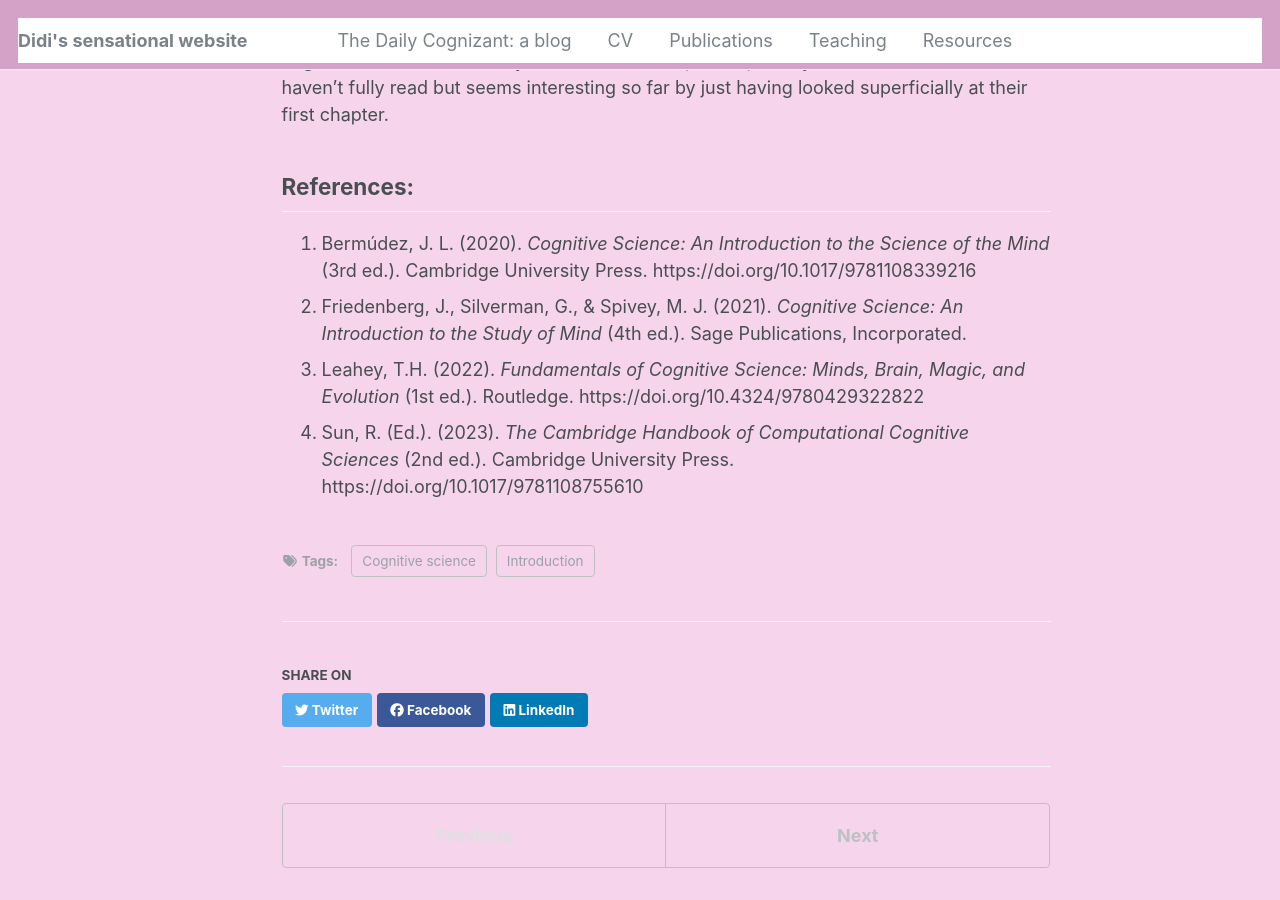
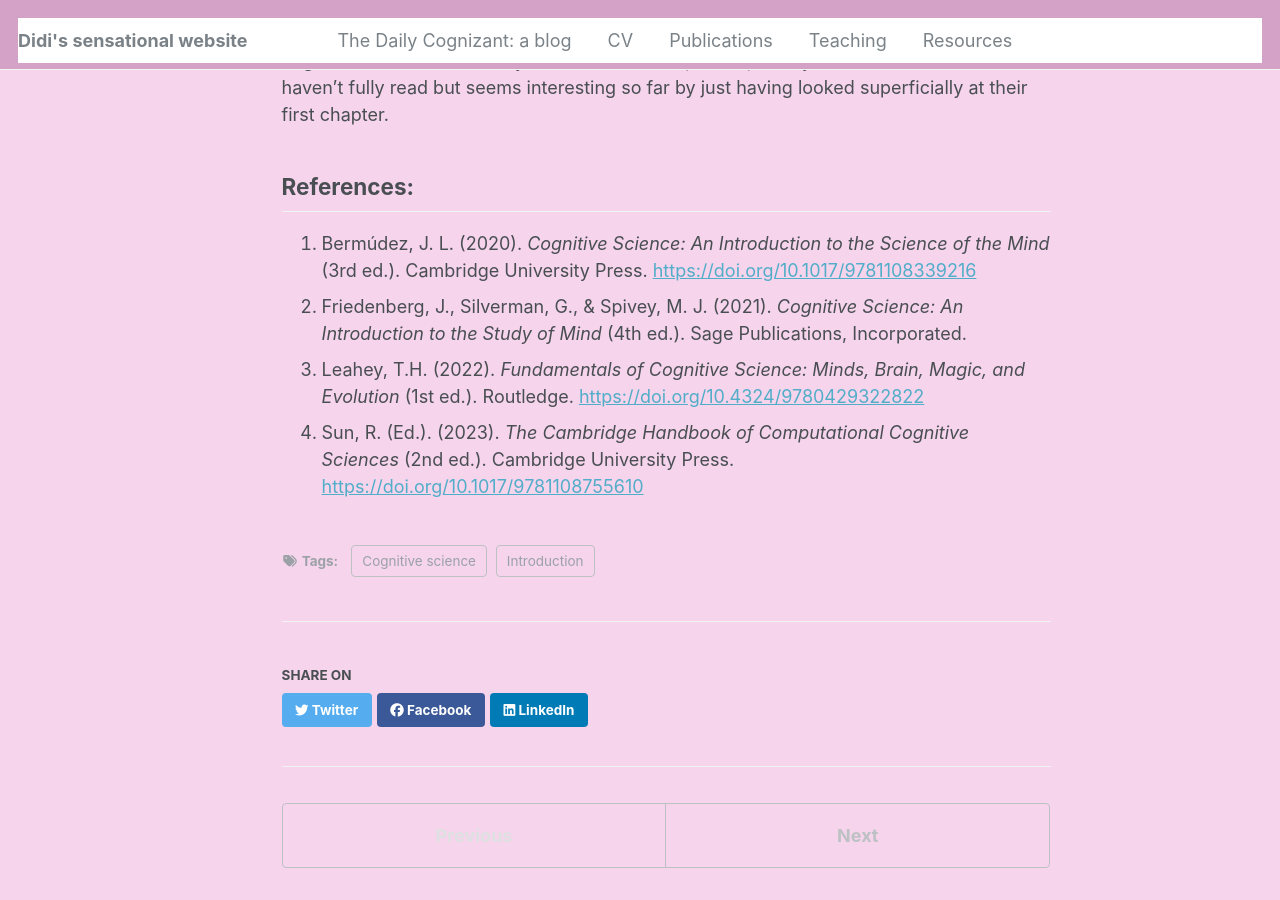
Before and after one commit to neurodidi/neurodidi.github.io, a Jekyll site: the page built from _posts/2024-10-05-blog-post-1.md, in a window 1280 px wide and 900 px high, scrolled down 3851 px. Built offline with Jekyll 4.4.1, drawn with Linux system fonts in a browser that asks for light colours; some web fonts are replaced; part of the change alters nothing that is shown.

```diff
--- a/_posts/2024-10-05-blog-post-1.md
+++ b/_posts/2024-10-05-blog-post-1.md
@@ -59,7 +59,7 @@ This post was an idea that came to me as I read Bermudez (2020) and Freidenberg
 
 References:
 ------
-1. Bermúdez, J. L. (2020). _Cognitive Science: An Introduction to the Science of the Mind_ (3rd ed.). Cambridge University Press. https://doi.org/10.1017/9781108339216
+1. Bermúdez, J. L. (2020). _Cognitive Science: An Introduction to the Science of the Mind_ (3rd ed.). Cambridge University Press. [https://doi.org/10.1017/9781108339216](https://doi.org/10.1017/9781108339216)
 2. Friedenberg, J., Silverman, G., & Spivey, M. J. (2021). _Cognitive Science: An Introduction to the Study of Mind_ (4th ed.). Sage Publications, Incorporated.
-3. Leahey, T.H. (2022). _Fundamentals of Cognitive Science: Minds, Brain, Magic, and Evolution_ (1st ed.). Routledge. https://doi.org/10.4324/9780429322822
-4. Sun, R. (Ed.). (2023). _The Cambridge Handbook of Computational Cognitive Sciences_ (2nd ed.). Cambridge University Press. https://doi.org/10.1017/9781108755610
+3. Leahey, T.H. (2022). _Fundamentals of Cognitive Science: Minds, Brain, Magic, and Evolution_ (1st ed.). Routledge. [https://doi.org/10.4324/9780429322822](https://doi.org/10.4324/9780429322822)
+4. Sun, R. (Ed.). (2023). _The Cambridge Handbook of Computational Cognitive Sciences_ (2nd ed.). Cambridge University Press. [https://doi.org/10.1017/9781108755610](https://doi.org/10.1017/9781108755610)
```
